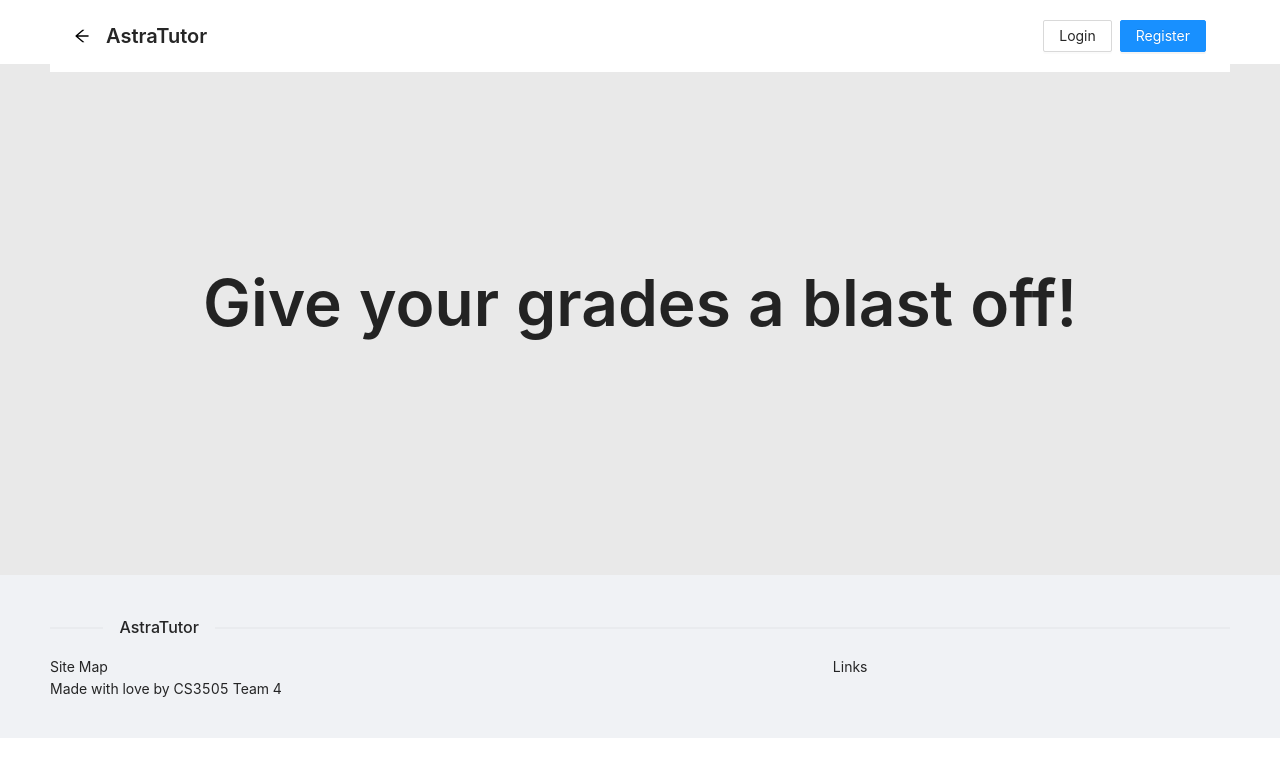
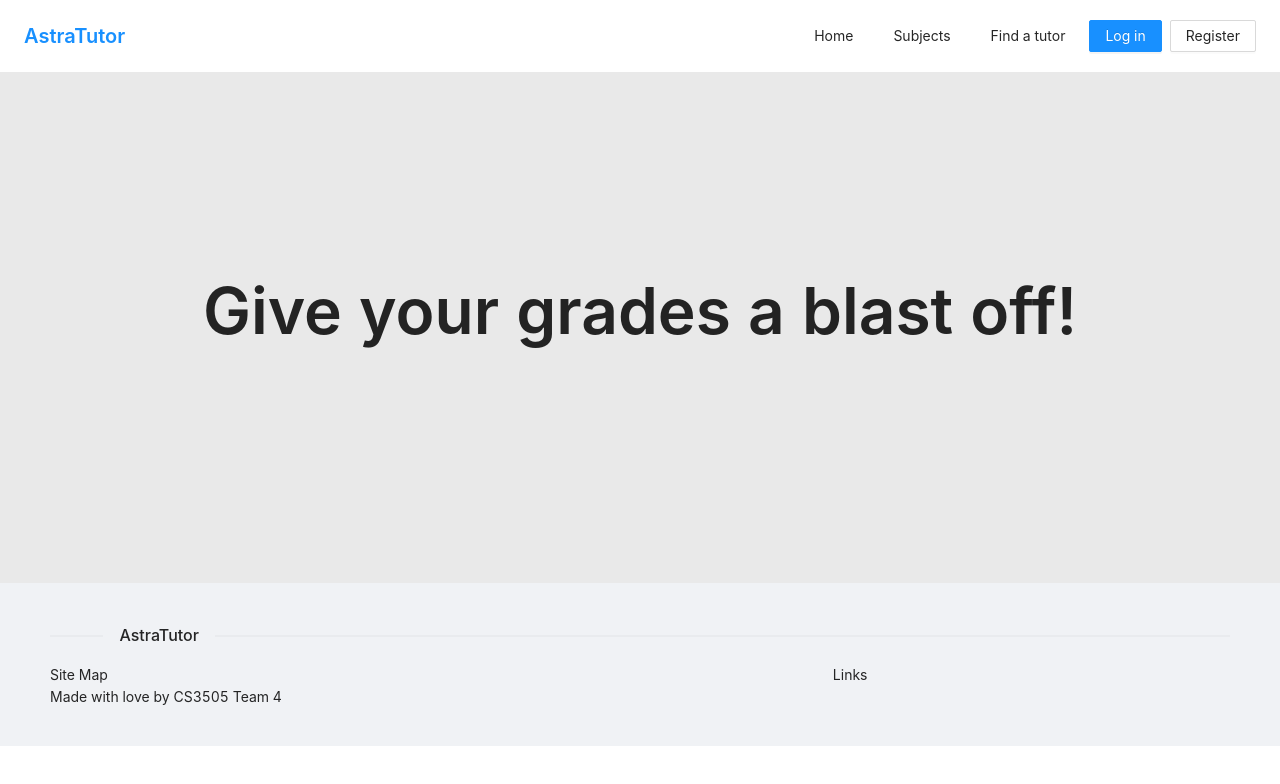
Before and after one commit to cs3305-team-4/astratutor, a React (Create React App) app in the folder ui/: page / in a window 1280 px wide. Shown: the top 784 px of the page. Built offline with nearby package versions, Linux system fonts and the light colour scheme.

Commit message:
Added header buttons and links

```diff
--- a/ui/src/App.tsx
+++ b/ui/src/App.tsx
@@ -1,5 +1,4 @@
 import React from 'react';
-import styled from 'styled-components';
 
 import 'antd/dist/antd.css';
 import {
@@ -28,12 +27,6 @@ import { AuthClaims } from './api/auth'
 
 const { Header, Footer, Sider, Content } = Layout;
 const { Title, Paragraph, Text } = Typography;
-
-const StyledLayoutHeader = styled(Header)`
-  background: white;
-`
-
-const StyledPageHeader = styled(PageHeader)``
 
 function App() {
   const [auth, setAuth] = React.useState<AuthContextValues>()
@@ -65,20 +58,19 @@ function App() {
   return (
     <AuthContext.Provider value={auth}>
       <Layout>
-        <StyledLayoutHeader>
-          <StyledPageHeader
-            ghost={false}
-            onBack={() => window.history.back()}
-            title="AstraTutor"
-            extra={[
-              <Button key="2">Login</Button>,
-              <Button key="1" type="primary">
-                Register
-              </Button>
-            ]}
-          >
-          </StyledPageHeader>
-        </StyledLayoutHeader>
+        <PageHeader
+          ghost={false}
+          //onBack={() => window.history.back()}
+          title={<a href="/">AstraTutor</a>}
+          extra={[
+            <Button href="/" key="5" type="text">Home</Button>,
+            <Button href="/subjects" key="4" type="text">Subjects</Button>,
+            <Button href="/subjects/tutors" key="3" type="text">Find a tutor</Button>,
+            <Button href="/login" key="2" type="primary">Log in</Button>,
+            <Button href="/register" key="1"> Register</Button>
+          ]}
+        >
+        </PageHeader>
         <Content>
           <Router>
             <Switch>
```
